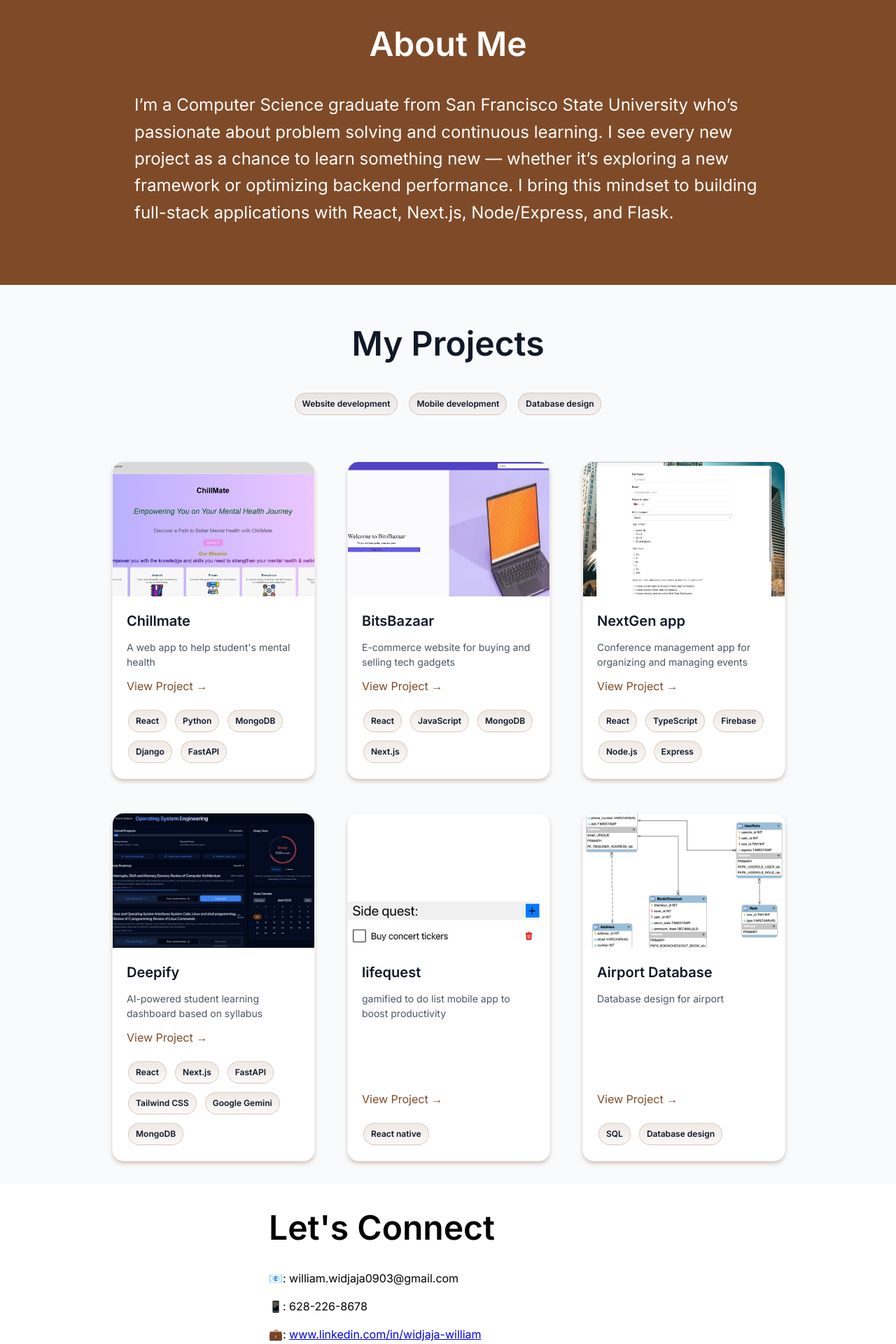
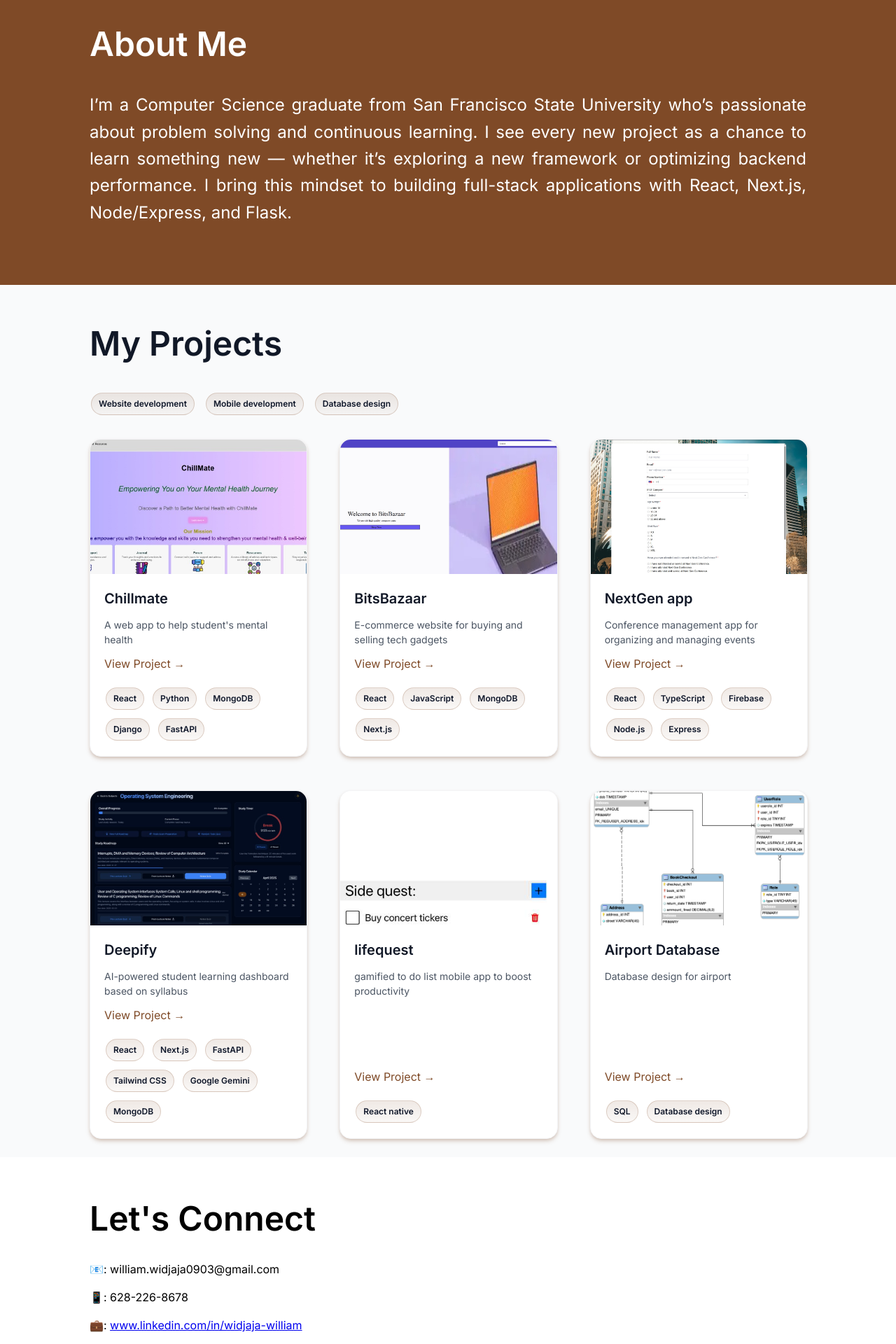
Before and after one commit to willi301/william_portofolio, a React (Vite) app in the folder my-react-app/: page / in a window 1280 px wide. Shown: the part 840-2760 px from the top of the page at 70% size. Built offline with nearby package versions, Linux system fonts and the light colour scheme.

Commit message:
change box sizing

```diff
--- a/my-react-app/src/components/AboutMe.tsx
+++ b/my-react-app/src/components/AboutMe.tsx
@@ -30,10 +30,13 @@ const AboutMe: React.FC = () => {
                 </div>
 
                 <div className="summary">
-                    <p className="summary-p">About Me</p>
-                    <p className="summary-text">
-                        I’m a Computer Science graduate from San Francisco State University who’s passionate about problem solving and continuous learning. I see every new project as a chance to learn something new — whether it’s exploring a new framework or optimizing backend performance. I bring this mindset to building full-stack applications with React, Next.js, Node/Express, and Flask.
-                    </p>
+                    <div className="summary-box">
+                        <p className="summary-p">About Me</p>
+                        <p className="summary-text">
+                            I’m a Computer Science graduate from San Francisco State University who’s passionate about problem solving and continuous learning. I see every new project as a chance to learn something new — whether it’s exploring a new framework or optimizing backend performance. I bring this mindset to building full-stack applications with React, Next.js, Node/Express, and Flask.
+                        </p>
+                    </div>
+
                 </div>
 
                 {/* <SampleProject /> */}
--- a/my-react-app/src/components/components.css
+++ b/my-react-app/src/components/components.css
@@ -35,7 +35,7 @@ html {
   margin-top: 3%;
   justify-content: space-around;
   box-sizing: border-box;
-  width: 50%;
+  width: 57%;
 }
 
 .profilepic-container {
@@ -82,6 +82,13 @@ html {
     flex-direction: column;
 }
 
+.summary-box {
+    display: flex;
+    flex-direction: column;
+    justify-content: flex-start;
+    width: 80%;
+}
+
 .summary-p {
     font-size: 3rem;
     margin: 0;
@@ -93,9 +100,10 @@ html {
 }
 
 .summary-text {
-    width: 70%;
+    width: 100%;
     font-size: 1.5rem;
     line-height: 1.6;
+    text-align: justify;
 }
 
 .tech-stack {
@@ -259,6 +267,7 @@ html {
     justify-content: space-evenly;
     width: 100%;
     margin-bottom: 5%;
+    padding-top: 2%;
 }
 
 .lets-connect-container {
@@ -267,7 +276,7 @@ html {
     /* align-items: flex-start; */
     justify-content: flex-start;
     padding: 20px;
-    width: 40%;
+    width: 80%;
 }
 
 .lets-connect-title {
@@ -283,6 +292,7 @@ html {
 .projects-section {
     min-height: 100vh;
     background-color: #f9fafb;
+    padding-bottom: 2%;
 }
 
 .projects-container {
@@ -296,7 +306,7 @@ html {
     font-weight: bold;
     color: #111827;
     margin-bottom: 2rem;
-    text-align: center;
+    text-align: start;
     margin-top: 1rem;
 }
 
@@ -304,7 +314,7 @@ html {
     display: grid;
     grid-template-columns: 1fr; /* 1 per row on mobile */
     gap: 2rem;
-    padding: 2rem;
+    padding: 0;
 }
 
 @media (min-width: 768px) {
@@ -324,7 +334,7 @@ html {
 .projects-filters {
     display: flex;
     flex-wrap: wrap;
-    justify-content: center;
+    justify-content: flex-start;
     gap: 0.75rem;
     margin-bottom: 2rem;
 }
```
